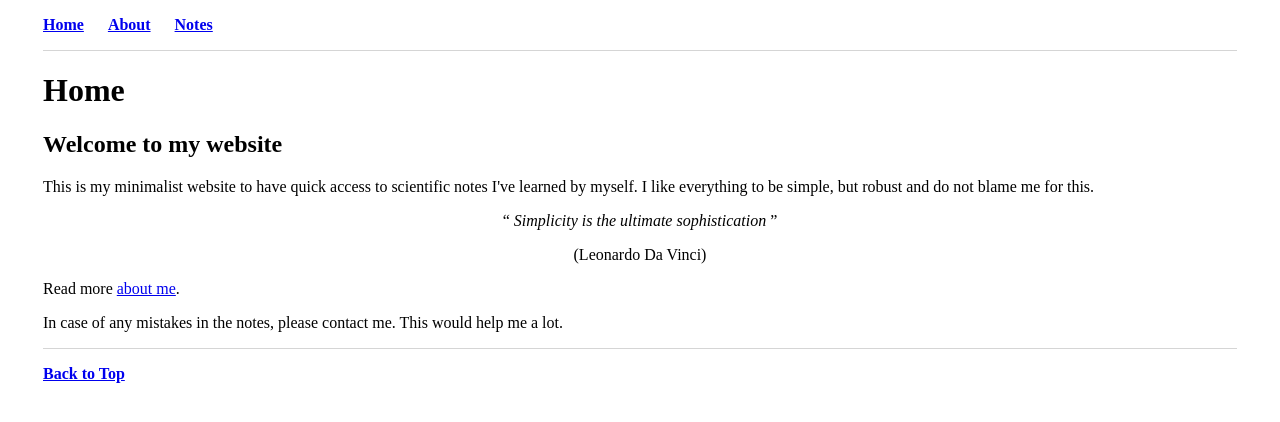
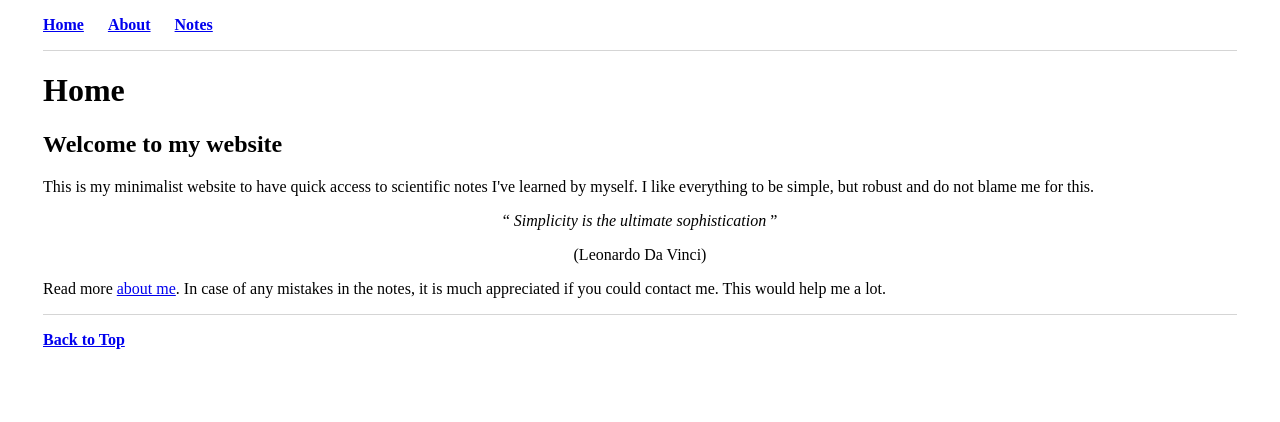
Before and after one commit to mrrezaie/mrrezaie.github.io, a Jekyll site: the page built from index.html, in a window 1280 px wide. Shown: the top 422 px of the page. Built offline with Jekyll 4.4.1, drawn with Linux system fonts in a browser that asks for light colours.

Commit message:
Update index.html

```diff
--- a/index.html
+++ b/index.html
@@ -10,7 +10,6 @@ title: Home
 	</p>
 	<p style="text-align:center"> <q> <i>Simplicity is the ultimate sophistication</i> </q> </p>
 	<p style="text-align:center"> (Leonardo Da Vinci) </p>
-	<p> Read more <a href="about/index.html">about me</a>. </p>
-	<p> In case of any mistakes in the notes, please contact me. This would help me a lot. </p>
+	<p> Read more <a href="about/index.html">about me</a>. In case of any mistakes in the notes, it is much appreciated if you could contact me. This would help me a lot. </p>
 
 </div>
```
